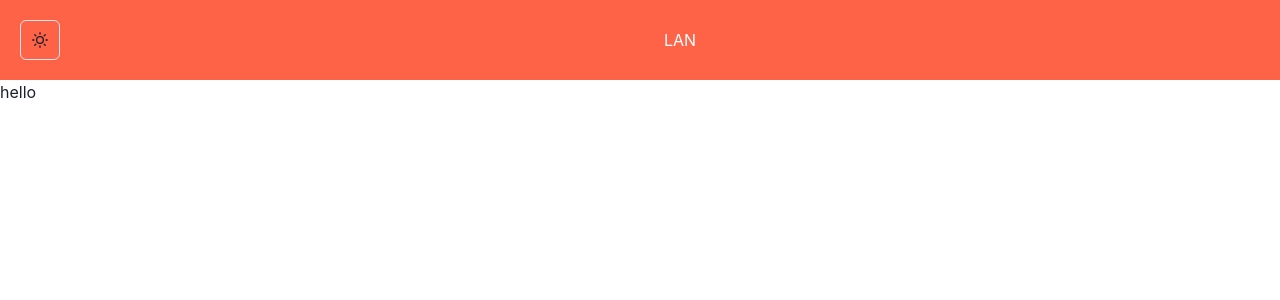
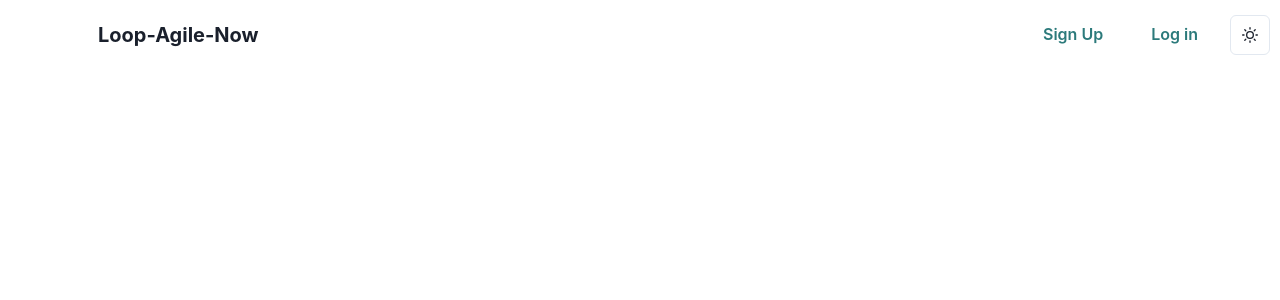
Before and after one commit to rmit-fwp-s2-2022/Agile_Loop_Now-React, a React (Create React App) app: page / in a window 1280 px wide. Shown: the top 300 px of the page. Built offline with nearby package versions, Linux system fonts and the light colour scheme.

Commit message:
feat(header)!: header has been styled

```diff
--- a/src/App.css
+++ b/src/App.css
@@ -12,6 +12,14 @@
     animation: App-logo-spin infinite 20s linear;
   }
 }
+.container-fluid {
+  background-color: rgb(227, 93, 52);
+  width: 100%;
+  padding-right: 15px;
+  padding-left: 15px;
+  margin-right: auto;
+  margin-left: auto;
+}
 
 .App-header {
   background-color: #282c34;
@@ -24,15 +32,38 @@
   color: white;
 }
 
+.navbar-brand {
+  display: inline-block;
+  padding-top: 0.3125rem;
+  justify-content: center;
+  padding-bottom: 0.3125rem;
+  margin-right: 1rem;
+  font-size: 1.25rem;
+  line-height: inherit;
+  white-space: nowrap;
+}
+
+.fpad {
+  padding-top: 15px;
+}
+
+.justify-content-between {
+  -webkit-box-pack: justify !important;
+  -ms-flex-pack: justify !important;
+  justify-content: space-between !important;
+}
+
+.header {
+  display: -webkit-box;
+  display: -ms-flexbox;
+  display: flex;
+  -ms-flex-wrap: wrap;
+  flex-wrap: wrap;
+  margin-right: -15px;
+  margin-left: -15px;
+  padding: 15px;
+}
+
 .App-link {
   color: #61dafb;
 }
-
-@keyframes App-logo-spin {
-  from {
-    transform: rotate(0deg);
-  }
-  to {
-    transform: rotate(360deg);
-  }
-}
--- a/src/pages/Header.jsx
+++ b/src/pages/Header.jsx
@@ -1,12 +1,70 @@
-import { Flex, Box, useColorMode, Center, IconButton } from "@chakra-ui/react";
+import {
+  useColorMode,
+  Flex,
+  Heading,
+  IconButton,
+  Spacer,
+  Button,
+  ButtonGroup,
+  Box,
+} from "@chakra-ui/react";
 import { MoonIcon, SunIcon } from "@chakra-ui/icons";
 
 function Header() {
   const { colorMode, toggleColorMode } = useColorMode();
 
   return (
-    <>
-      <Flex color="white">
+    <div class="fpad">
+      <Flex minWidth="max-content" alignItems="center" gap="4">
+        <Box p="2">
+          <Heading pl="90px" size="md">
+            Loop-Agile-Now
+          </Heading>
+        </Box>
+        <Spacer />
+        <ButtonGroup gap="2" pr="10px">
+          <Button colorScheme="teal" variant="ghost">
+            Sign Up
+          </Button>
+          <Button colorScheme="teal" variant="ghost">
+            Log in
+          </Button>
+          <IconButton
+            variant="outline"
+            icon={colorMode === "light" ? <SunIcon /> : <MoonIcon />}
+            onClick={toggleColorMode}
+          ></IconButton>
+        </ButtonGroup>
+      </Flex>
+      {/* <div class="container-fluid">
+        <div class="header justify-content-between">
+          <div>
+            <IconButton
+              variant="outline"
+              icon={colorMode === "light" ? <SunIcon /> : <MoonIcon />}
+              onClick={toggleColorMode}
+            ></IconButton>
+          </div>
+          <div class="row">
+            <Box flex="1" h="20" bg="tomato">
+
+            </Box>
+            <h1 class="navbar-brand ">Loop-Agile-Now</h1>
+            <div>
+              <Stack direction="row" spacing={4} align="center">
+                <Button colorScheme="teal" variant="ghost">
+                  Login
+                </Button>
+                <Button colorScheme="teal" variant="ghost">
+                  SignUp
+                </Button>
+              </Stack>
+            </div>
+          </div>
+        </div>
+      </div> */}
+
+      {/* <Flex color="white">
         <Center w="80px" bg="tomato">
           <IconButton
             variant="outline"
@@ -23,13 +81,13 @@ function Header() {
               height: "10vh",
             }}
           >
-            <h1> LAN </h1>
+            <h1> Loop-Agile-Now</h1>
           </div>
         </Box>
       </Flex>
 
-      <h1>hello</h1>
-    </>
+      <h1>hello</h1> */}
+    </div>
   );
 }
 export default Header;
```
